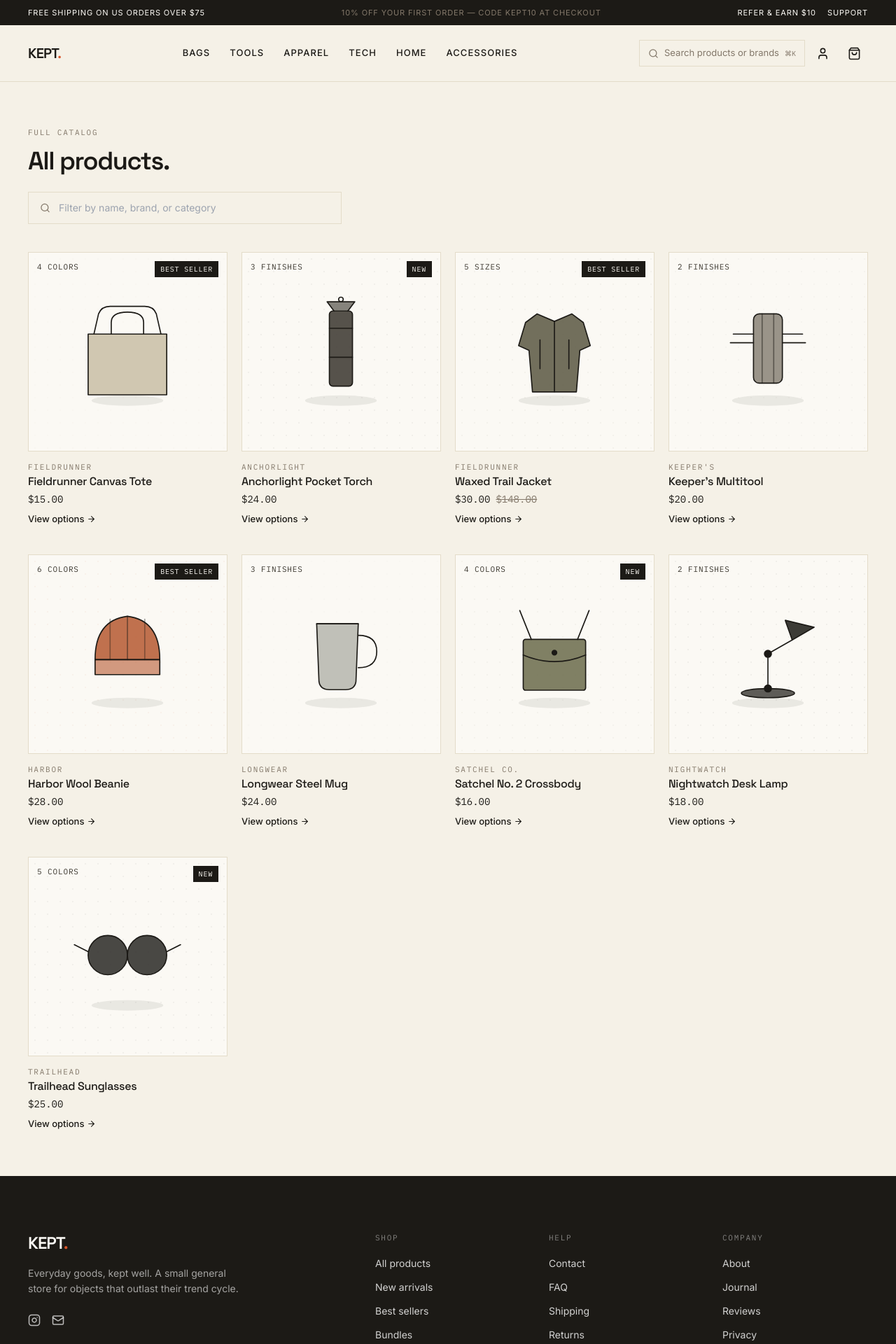
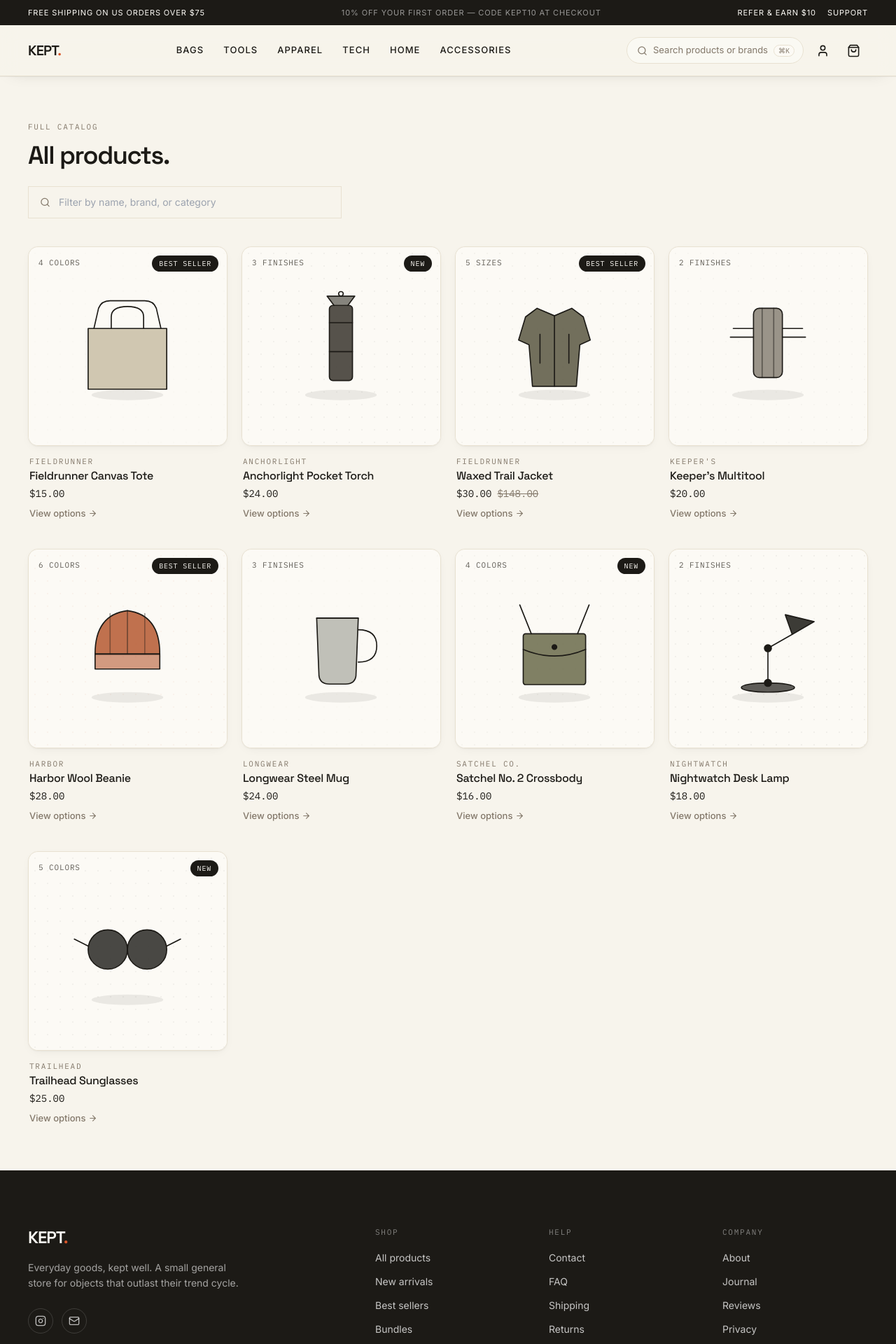
Before and after one commit to praiserem/dasiteig, a React (Vite) app: page /search in a window 1280 px wide. Shown: the top 1920 px of the page at 70% size. Built offline with nearby package versions, Linux system fonts and the light colour scheme.

Commit message:
Add files via upload

```diff
--- a/src/components/AnnouncementBar.tsx
+++ b/src/components/AnnouncementBar.tsx
@@ -9,14 +9,12 @@ export function AnnouncementBar() {
     <div className="w-full bg-ink text-paper">
       <div className="shell flex h-9 items-center justify-between gap-4 text-[11px] uppercase tracking-wideish">
         <p className="truncate">Free shipping on US orders over $75</p>
-        <div className="hidden overflow-hidden sm:block">
-          <p className="truncate text-muted">{messages[0]}</p>
-        </div>
+        <p className="hidden truncate text-white/55 sm:block">{messages[0]}</p>
         <div className="flex shrink-0 items-center gap-4">
-          <a href="#" className="hidden hover:text-accent md:inline">
+          <a href="#" className="hidden transition-colors hover:text-accent md:inline">
             Refer &amp; earn $10
           </a>
-          <a href="#" className="hover:text-accent">
+          <a href="#" className="transition-colors hover:text-accent">
             Support
           </a>
         </div>
--- a/src/components/Footer.tsx
+++ b/src/components/Footer.tsx
@@ -45,12 +45,20 @@ export function Footer() {
             Everyday goods, kept well. A small general store for objects that outlast their
             trend cycle.
           </p>
-          <div className="mt-6 flex items-center gap-4">
-            <a href="#" aria-label="Instagram" className="text-white/70 hover:text-accent">
-              <Instagram size={18} />
+          <div className="mt-6 flex items-center gap-3">
+            <a
+              href="#"
+              aria-label="Instagram"
+              className="flex h-9 w-9 items-center justify-center rounded-full border border-white/15 text-white/70 transition-colors duration-200 hover:border-accent hover:text-accent"
+            >
+              <Instagram size={16} />
             </a>
-            <a href="mailto:hello@kept.shop" aria-label="Email" className="text-white/70 hover:text-accent">
-              <Mail size={18} />
+            <a
+              href="mailto:hello@kept.shop"
+              aria-label="Email"
+              className="flex h-9 w-9 items-center justify-center rounded-full border border-white/15 text-white/70 transition-colors duration-200 hover:border-accent hover:text-accent"
+            >
+              <Mail size={16} />
             </a>
           </div>
         </div>
@@ -61,7 +69,10 @@ export function Footer() {
             <ul className="mt-4 space-y-2.5">
               {col.links.map((l) => (
                 <li key={l.label}>
-                  <Link to={l.href} className="text-[14px] text-white/80 hover:text-accent">
+                  <Link
+                    to={l.href}
+                    className="text-[14px] text-white/75 transition-colors duration-200 hover:text-accent"
+                  >
                     {l.label}
                   </Link>
                 </li>
--- a/src/components/Navbar.tsx
+++ b/src/components/Navbar.tsx
@@ -12,8 +12,8 @@ export function Navbar({ onSearchOpen, onMenuOpen }: NavbarProps) {
   const { itemCount, openCart } = useCart()
 
   return (
-    <header className="sticky top-0 z-40 border-b border-line bg-cream/95 backdrop-blur">
-      <div className="shell flex h-16 items-center justify-between gap-6 lg:h-20">
+    <header className="sticky top-0 z-40 border-b border-line bg-cream/90 shadow-header backdrop-blur-md">
+      <div className="shell flex h-16 items-center justify-between gap-6 lg:h-[72px]">
         <Link to="/" className="shrink-0 font-display text-xl font-semibold tracking-tightest">
           KEPT<span className="text-accent">.</span>
         </Link>
@@ -30,47 +30,33 @@ export function Navbar({ onSearchOpen, onMenuOpen }: NavbarProps) {
           ))}
         </nav>
 
-        <div className="flex items-center gap-1.5">
+        <div className="flex items-center gap-1">
           <button
             onClick={onSearchOpen}
             aria-label="Search"
-            className="hidden items-center gap-2 border border-line px-3 py-2 text-[13px] text-muted transition-colors duration-300 ease-editorial hover:border-accent hover:text-accent sm:flex"
+            className="mr-1 hidden items-center gap-2 rounded-full border border-line bg-paper/80 py-2 pl-3.5 pr-3 text-[13px] text-muted transition-colors duration-200 ease-editorial hover:border-accent hover:text-accent sm:flex"
           >
             <Search size={15} />
             <span className="hidden xl:inline">Search products or brands</span>
-            <kbd className="hidden font-mono text-[10px] text-muted xl:inline">⌘K</kbd>
+            <kbd className="hidden rounded border border-line bg-paper px-1.5 font-mono text-[10px] text-muted xl:inline">
+              ⌘K
+            </kbd>
           </button>
-          <button
-            onClick={onSearchOpen}
-            aria-label="Search"
-            className="p-2.5 text-ink hover:text-accent sm:hidden"
-          >
+          <button onClick={onSearchOpen} aria-label="Search" className="icon-btn sm:hidden">
             <Search size={19} />
           </button>
-          <Link
-            to="/account"
-            aria-label="Account"
-            className="hidden p-2.5 text-ink hover:text-accent lg:inline-flex"
-          >
+          <Link to="/account" aria-label="Account" className="icon-btn hidden lg:inline-flex">
             <User size={19} />
           </Link>
-          <button
-            onClick={openCart}
-            aria-label="Open cart"
-            className="relative p-2.5 text-ink hover:text-accent"
-          >
+          <button onClick={openCart} aria-label="Open cart" className="icon-btn">
             <ShoppingBag size={19} />
             {itemCount > 0 && (
-              <span className="absolute right-0.5 top-0.5 flex h-4 w-4 items-center justify-center rounded-full bg-accent text-[9px] font-semibold text-paper">
+              <span className="absolute right-0.5 top-0.5 flex h-[18px] min-w-[18px] items-center justify-center rounded-full bg-accent px-1 text-[9px] font-semibold leading-none text-paper">
                 {itemCount}
               </span>
             )}
           </button>
-          <button
-            onClick={onMenuOpen}
-            aria-label="Open menu"
-            className="p-2.5 text-ink hover:text-accent lg:hidden"
-          >
+          <button onClick={onMenuOpen} aria-label="Open menu" className="icon-btn lg:hidden">
             <Menu size={20} />
           </button>
         </div>
--- a/src/components/ProductCard.tsx
+++ b/src/components/ProductCard.tsx
@@ -6,24 +6,24 @@ import { ProductArt } from './ProductArt'
 export function ProductCard({ product }: { product: Product }) {
   return (
     <Link to={`/products/${product.slug}`} className="group flex flex-col">
-      <div className="relative overflow-hidden border border-line bg-paper">
-        <div className="absolute left-3 top-3 z-10 font-mono text-[11px] uppercase tracking-wideish text-ink-soft">
+      <div className="relative overflow-hidden rounded-lg border border-line bg-paper shadow-card transition-shadow duration-300 ease-editorial group-hover:shadow-card-hover">
+        <div className="absolute left-3.5 top-3.5 z-10 font-mono text-[11px] uppercase tracking-wideish text-ink-soft/80">
           {product.variants.length} {product.variantKind}
         </div>
         {(product.new || product.bestSeller) && (
-          <div className="absolute right-3 top-3 z-10 bg-ink px-2 py-1 font-mono text-[10px] uppercase tracking-wideish text-paper">
+          <div className="absolute right-3 top-3 z-10 rounded-full bg-ink px-2.5 py-1 font-mono text-[10px] uppercase tracking-wideish text-paper">
             {product.new ? 'New' : 'Best seller'}
           </div>
         )}
-        <div className="overflow-hidden">
+        <div className="overflow-hidden rounded-t-lg">
           <ProductArt
             art={product.art}
             color={product.artColor}
-            className="aspect-square w-full transition-transform duration-500 ease-editorial group-hover:scale-[1.06]"
+            className="aspect-square w-full transition-transform duration-500 ease-editorial group-hover:scale-[1.05]"
           />
         </div>
       </div>
-      <div className="mt-3.5 flex items-start justify-between gap-3">
+      <div className="mt-3.5 flex items-start justify-between gap-3 px-0.5">
         <div className="min-w-0">
           <p className="eyebrow">{product.brand}</p>
           <h3 className="mt-0.5 truncate font-display text-[16px] font-medium leading-snug">
@@ -37,7 +37,7 @@ export function ProductCard({ product }: { product: Product }) {
           </p>
         </div>
       </div>
-      <span className="mt-2 inline-flex items-center gap-1 text-[13px] font-medium text-ink transition-colors duration-300 ease-editorial group-hover:text-accent">
+      <span className="mt-2 inline-flex items-center gap-1 px-0.5 text-[13px] font-medium text-muted transition-colors duration-300 ease-editorial group-hover:text-accent">
         View options
         <ArrowRight
           size={13}
--- a/src/index.css
+++ b/src/index.css
@@ -5,22 +5,23 @@
 @layer base {
   html {
     scroll-behavior: smooth;
+    -webkit-font-smoothing: antialiased;
+    text-rendering: optimizeLegibility;
   }
 
   body {
-    background-color: #f5f1e7;
-    background-image: radial-gradient(rgba(28, 26, 22, 0.035) 0.6px, transparent 0.6px);
-    background-size: 14px 14px;
+    background-color: #f7f4ec;
   }
 
   ::selection {
     background-color: #d8552a;
-    color: #fbf9f4;
+    color: #fcfaf5;
   }
 
   :focus-visible {
     outline: 2px solid #d8552a;
     outline-offset: 3px;
+    border-radius: 4px;
   }
 
   h1, h2, h3, h4 {
@@ -48,14 +49,18 @@
   }
 
   .btn-primary {
-    @apply inline-flex items-center justify-center gap-2 bg-ink px-6 py-3 text-[13px] font-medium uppercase tracking-wideish text-paper transition-colors duration-300 ease-editorial hover:bg-accent;
+    @apply inline-flex items-center justify-center gap-2 rounded-full bg-ink px-6 py-3 text-[13px] font-medium uppercase tracking-wideish text-paper shadow-card transition-all duration-300 ease-editorial hover:-translate-y-px hover:bg-accent hover:shadow-card-hover active:translate-y-0;
   }
 
   .btn-secondary {
-    @apply inline-flex items-center justify-center gap-2 border border-ink px-6 py-3 text-[13px] font-medium uppercase tracking-wideish text-ink transition-colors duration-300 ease-editorial hover:border-accent hover:text-accent;
+    @apply inline-flex items-center justify-center gap-2 rounded-full border border-line-strong bg-paper/60 px-6 py-3 text-[13px] font-medium uppercase tracking-wideish text-ink transition-all duration-300 ease-editorial hover:border-accent hover:text-accent;
   }
 
   .link-underline {
-    @apply relative inline-flex items-center gap-1.5 text-ink after:absolute after:-bottom-0.5 after:left-0 after:h-px after:w-0 after:bg-accent after:transition-all after:duration-300 after:ease-editorial hover:after:w-full hover:text-accent;
+    @apply relative inline-flex items-center gap-1.5 rounded-sm text-ink after:absolute after:-bottom-0.5 after:left-0 after:h-px after:w-0 after:bg-accent after:transition-all after:duration-300 after:ease-editorial hover:after:w-full hover:text-accent;
+  }
+
+  .icon-btn {
+    @apply relative inline-flex h-10 w-10 items-center justify-center rounded-full text-ink transition-colors duration-200 ease-editorial hover:bg-accent-tint/60 hover:text-accent;
   }
 }
--- a/tailwind.config.js
+++ b/tailwind.config.js
@@ -1,17 +1,17 @@
-/** @type {import('tailwindcss').Config} */
+/** @type {import('tailwind').Config} */
 export default {
   content: ['./index.html', './src/**/*.{js,ts,jsx,tsx}'],
   theme: {
     extend: {
       colors: {
-        cream: '#F5F1E7',
-        paper: '#FBF9F4',
+        cream: '#F7F4EC',
+        paper: '#FCFAF5',
         surface: '#FFFFFF',
         ink: '#1C1A16',
         'ink-soft': '#3A362E',
         muted: '#83786A',
-        line: '#E3DCC9',
-        'line-strong': '#CFC5AC',
+        line: '#E8E1D1',
+        'line-strong': '#D6CDB6',
         accent: '#D8552A',
         'accent-dark': '#B5451F',
         'accent-tint': '#FBE4D6',
@@ -27,11 +27,19 @@ export default {
         widest: '0.16em',
       },
       maxWidth: {
-        shell: '1400px',
+        shell: '1360px',
+      },
+      borderRadius: {
+        sm: '6px',
+        DEFAULT: '10px',
+        lg: '14px',
+        xl: '20px',
       },
       boxShadow: {
-        none: 'none',
         drawer: '-24px 0 48px -24px rgba(28,26,22,0.18)',
+        card: '0 1px 2px rgba(28,26,22,0.04), 0 4px 16px -6px rgba(28,26,22,0.08)',
+        'card-hover': '0 2px 4px rgba(28,26,22,0.05), 0 12px 28px -10px rgba(28,26,22,0.14)',
+        header: '0 1px 0 rgba(28,26,22,0.06), 0 8px 24px -18px rgba(28,26,22,0.25)',
       },
       transitionTimingFunction: {
         editorial: 'cubic-bezier(0.22, 1, 0.36, 1)',
```
Also changed, not shown: src/components/Hero.tsx (+10 -8 lines).
